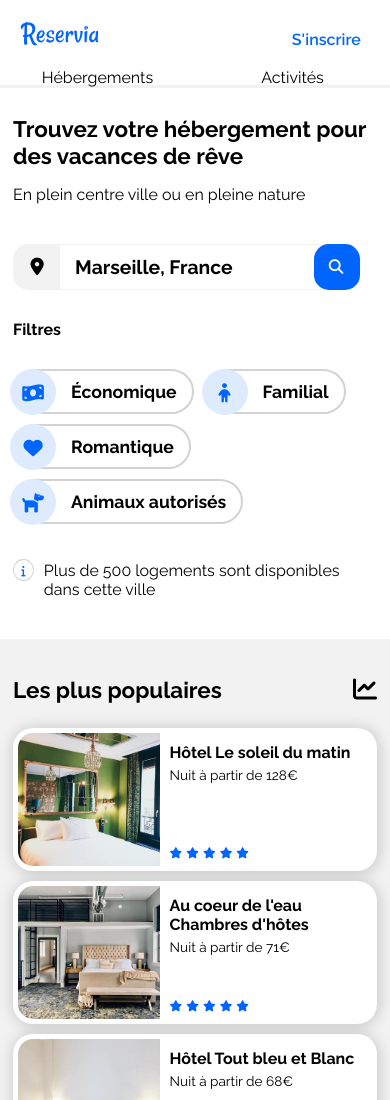
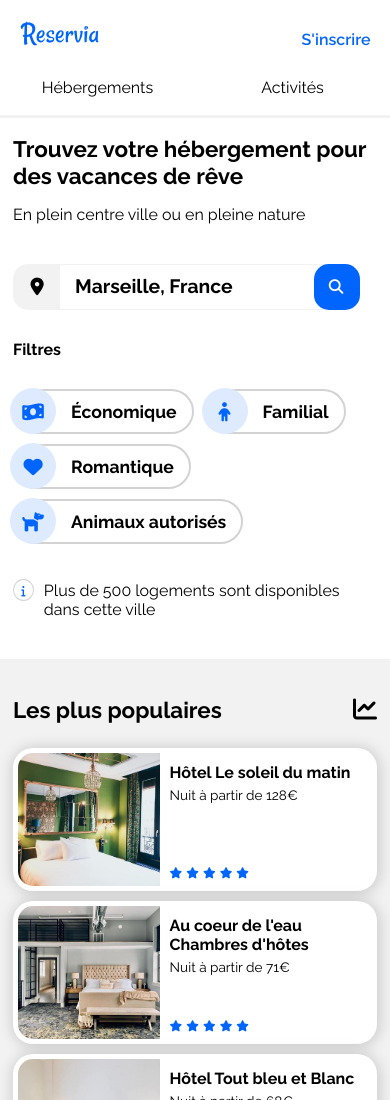
Before and after one commit to maiinawa/maitenina_2_05-02-2021, a website: page index.html in a window 390 px wide. Shown: the top 1100 px of the page. Drawn offline with Linux system fonts and the light colour scheme.

Commit message:
fix mobile navbar

```diff
--- a/style/style.css
+++ b/style/style.css
@@ -71,7 +71,6 @@ p {
 /*--------------------*/
 /*navbar*/
 /*--------------------*/
-
 nav {
   display: grid;
   grid-template-columns: 50% 50%;
@@ -81,13 +80,13 @@ nav {
 nav #logo {
   grid-area: logo;
   width: 100px;
-  padding: 15px 0px 0px 10%;
+  padding: 15px 0px 0px 20px;
 }
 nav #sub {
   grid-area: sub;
   height: 50%;
-  justify-self: right;
-  padding: 30px 15% 0 0;
+  padding: 30px 10% 0 0;
+  justify-self: end;
 }
 nav #sub a {
   color: #0065fc;
@@ -106,7 +105,7 @@ nav ul li {
 }
 nav ul a {
   display: block;
-  padding-top: 20px;
+  margin: 20px 0 0 0;
   height: 40px;
   border-bottom: 3px solid #f2f2f2;
 }
@@ -507,14 +506,15 @@ footer ul {
 
   nav ul li a {
     height: 50px;
+    margin: 0;
     padding-top: 27px;
     border-bottom: none;
-    border-top: 3px solid #f2f2f2;
+    border-top: 2px solid #f2f2f2;
   }
 
   nav ul li a:hover {
     border-bottom: none;
-    border-top: 3px solid #0065fc;
+    border-top: 2px solid #0065fc;
   }
 
   .filters_button {
```
